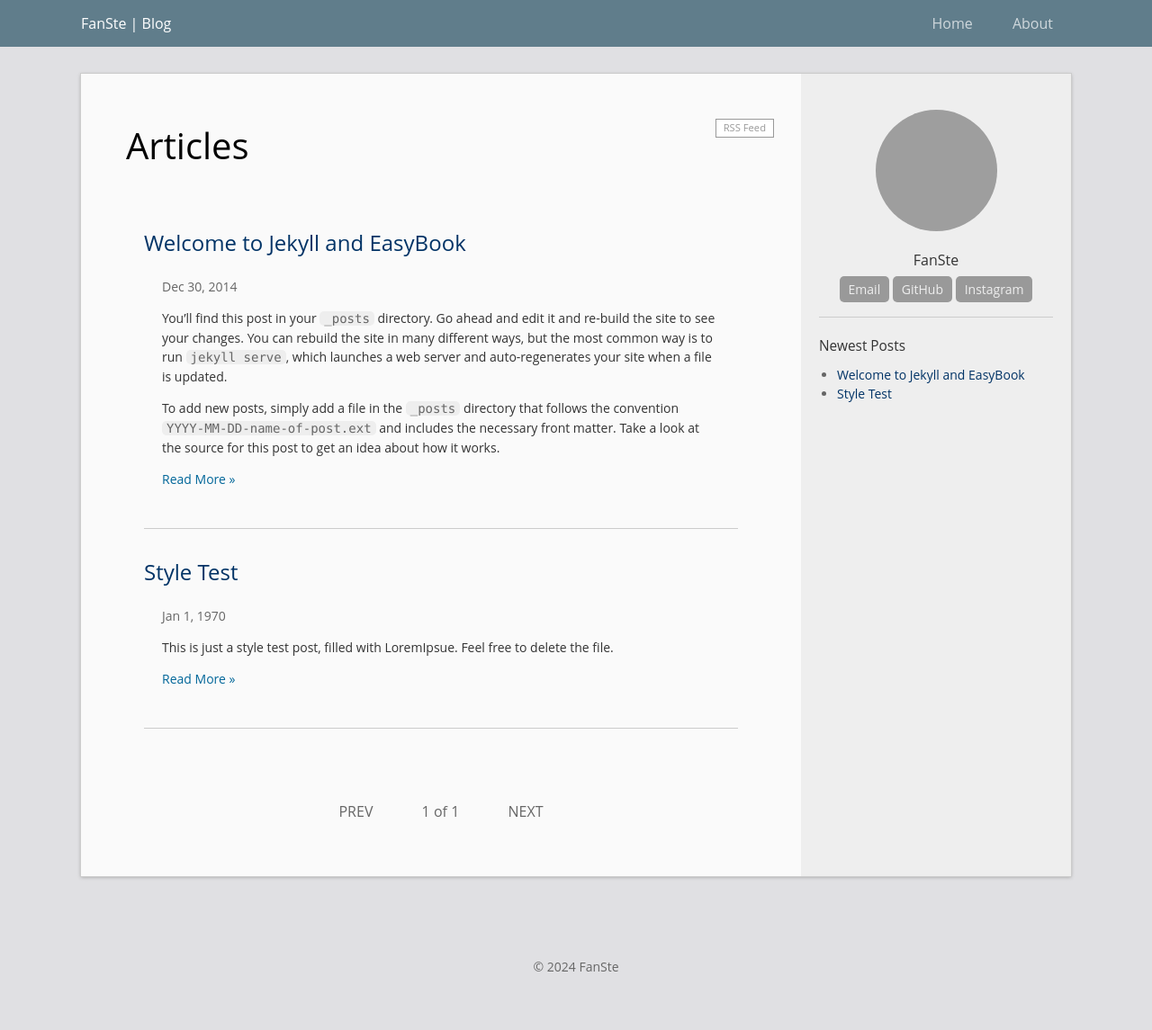
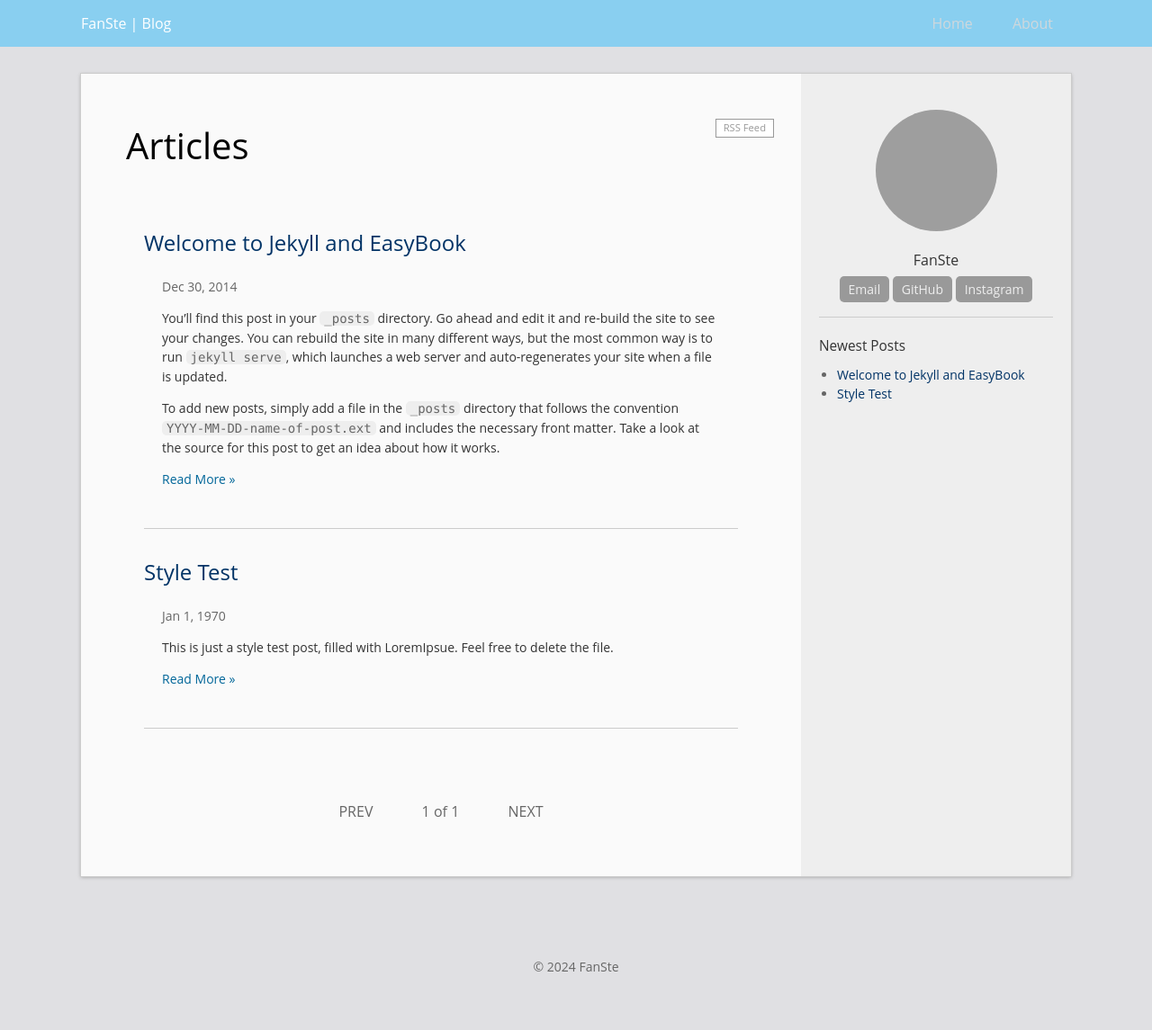
Before and after one commit to FanSt3/blog, a Jekyll site: the page built from index.html, in a window 1280 px wide. Shown: the whole page at 90% size. Built offline with Jekyll 4.4.1, drawn with Linux system fonts in a browser that asks for light colours; the list of posts is cut into pages by our own code; grey boxes are pictures that could not be loaded.

Commit message:
Update main.scss

```diff
--- a/css/main.scss
+++ b/css/main.scss
@@ -20,7 +20,7 @@ $on-laptop:        800px;
 $color-link: #036;
 $color-link-hover: #069;
 
-$header-bg: #607D8B;
+$header-bg: #89cff0;
 $header-bg-hover: #78909C;
 $header-link: #CFD8DC;
 $header-fg: #FFF;
```
